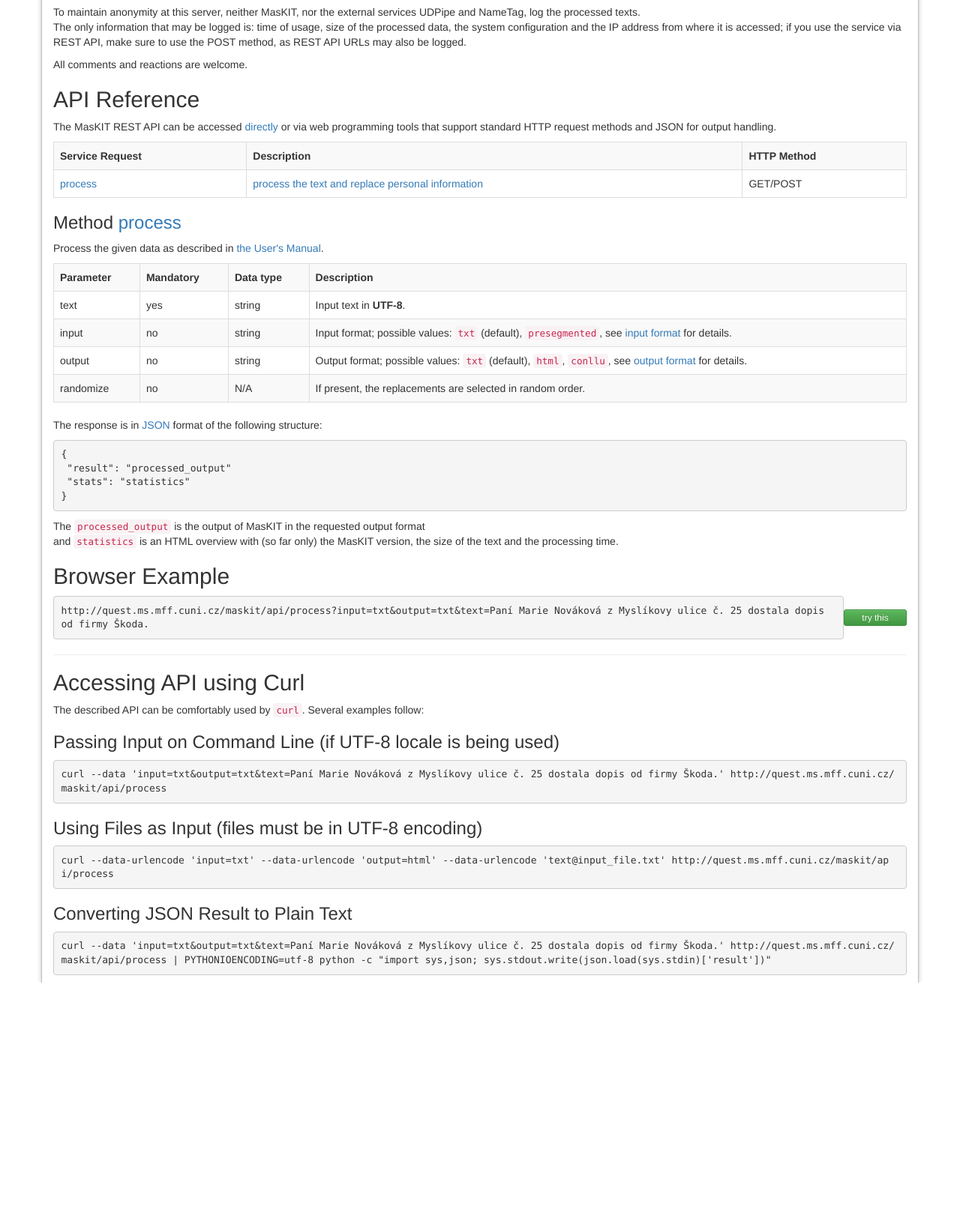
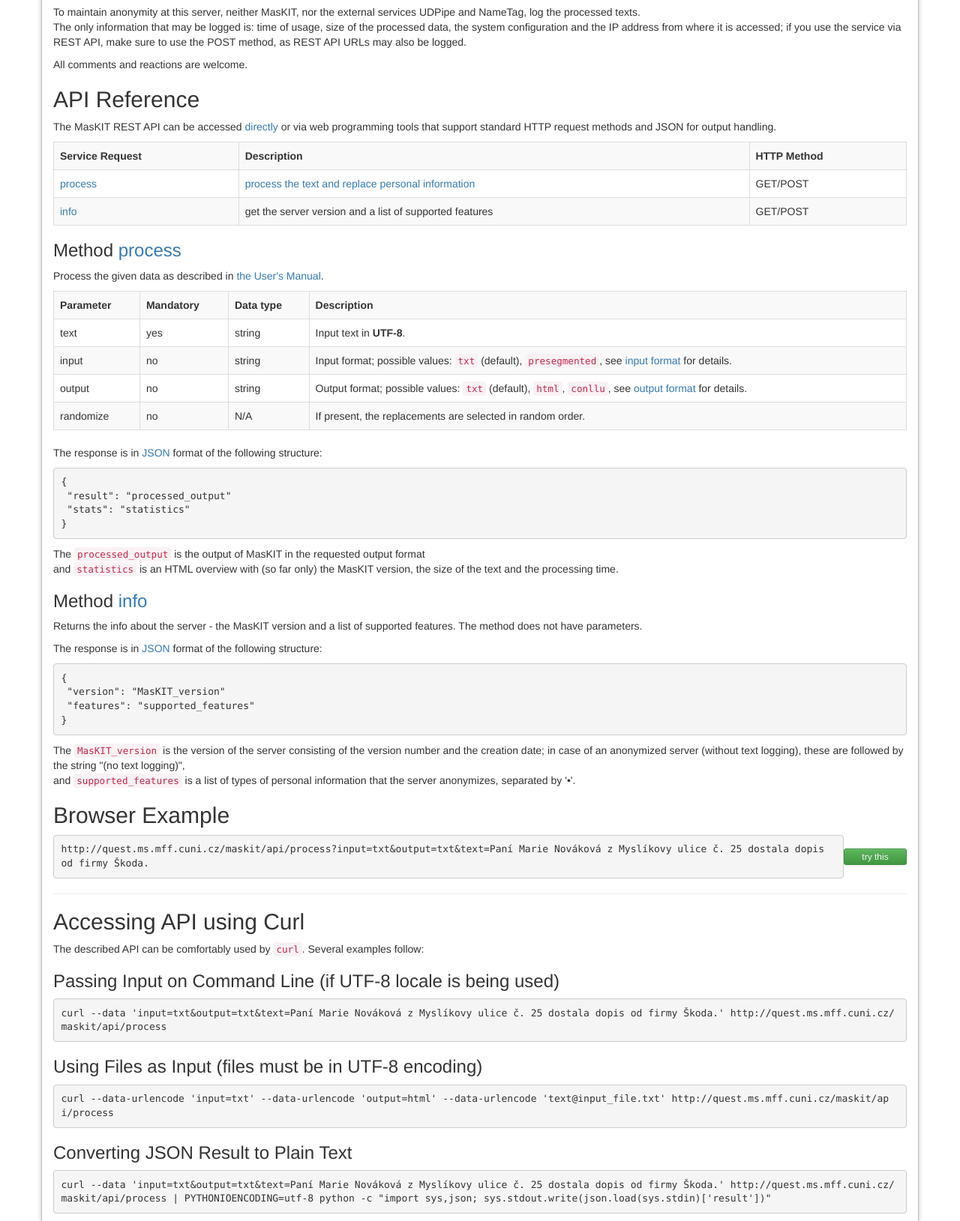
Before and after one commit to ufal/maskit, a PHP site: page /api-reference.php in a window 1280 px wide. Shown: the part 225-1854 px from the top of the page at 75% size. Before the commit the page ends 1536 px from the top, so only its background shows below. Run offline with PHP 8.4, Linux system fonts and the light colour scheme; some libraries are stand-ins or nearby versions.

Commit message:
Debugged and documented displaying server info
git-svn-id: https://svn.ms.mff.cuni.cz/svn/ponk/projects/maskit@138 9b7822f3-4786-4c31-9c96-ea234496b5ad

```diff
--- a/html/about.html
+++ b/html/about.html
@@ -9,11 +9,11 @@ The software is available under the Creative Commons
 <a href="http://creativecommons.org/licenses/by-nc-sa/4.0/">CC BY-NC-SA</a> licence.
 </p>
 <p>
-Copyright 2023 by Institute of Formal and Applied Linguistics, Faculty of
+Copyright 2024 by Institute of Formal and Applied Linguistics, Faculty of
 Mathematics and Physics, Charles University, Czech Republic.
 </p>
 <p>
-Description of the available methods is available in the
+Description of the REST API methods is available in the
 <a href="api-reference.php">API Documentation</a>.
 </p>
 </div>
--- a/html/api-reference.php
+++ b/html/api-reference.php
@@ -32,6 +32,11 @@ handling.</p>
     <td><a href="http://ufal.mff.cuni.cz/maskit/users-manual#run_maskit" target="_blank">process the text and replace personal information</a></td>
     <td>GET/POST</td>
 </tr>
+<tr>
+    <td><a href="#info">info</a></td>
+    <td><!--a href="http://ufal.mff.cuni.cz/maskit/users-manual#info" target="_blank"-->get the server version and a list of supported features</a></td>
+    <td>GET/POST</td>
+</tr>
 </table>
 
 
@@ -62,6 +67,25 @@ The <code>processed_output</code> is the output of MasKIT in the requested outpu
 <br/>and <code>statistics</code> is an HTML overview with (so far only) the MasKIT version, the size of the text and the processing time.
 
 
+<h3>Method <a id='info'>info</a></h3>
+
+<p>Returns the info about the server - the MasKIT version and a list of supported features. The method does not have parameters.</p>
+
+<p>
+The response is in <a href="http://en.wikipedia.org/wiki/JSON" target="_blank">JSON</a> format of the
+following structure:</p>
+
+<pre class="prettyprint lang-json">
+{
+ "version": "MasKIT_version"
+ "features": "supported_features"
+}
+</pre>
+
+The <code>MasKIT_version</code> is the version of the server consisting of the version number and the creation date; in case of an anonymized server (without text logging), these are followed by the string "(no text logging)",
+<br/>and <code>supported_features</code> is a list of types of personal information that the server anonymizes, separated by '•'.
+
+
 <h2 style="margin-top: 20px">Browser Example</h2>
 <table style='width: 100%'>
  <tr><td style='vertical-align: middle'><pre style='margin-bottom: 0; white-space: pre-wrap' class="prettyprint lang-html">http://quest.ms.mff.cuni.cz/maskit/api/process?input=txt&amp;output=txt&amp;text=Paní Marie Nováková z Myslíkovy ulice č. 25 dostala dopis od firmy Škoda.</pre></td>
```
Also changed, not shown: html/run.php (+11 -8 lines).
